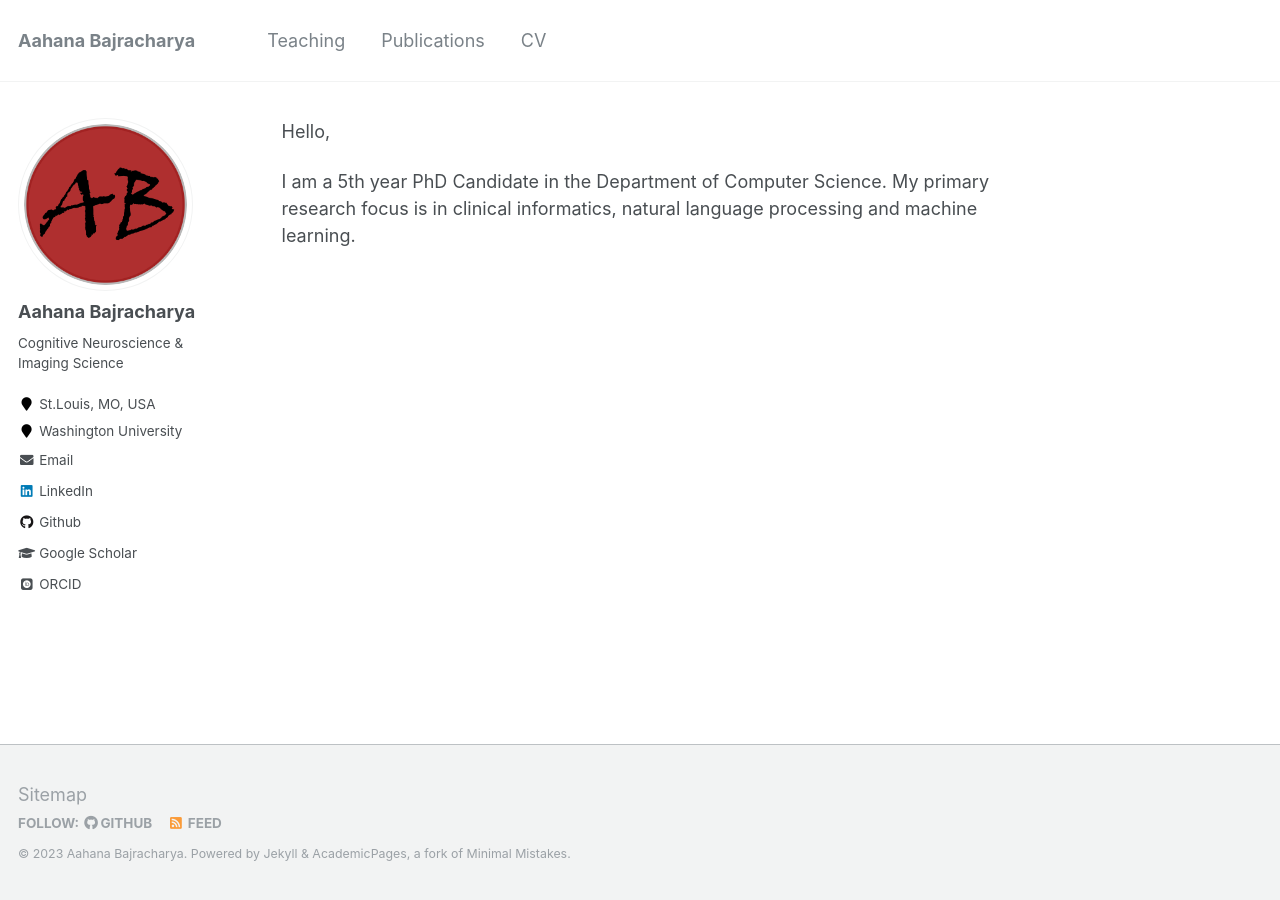
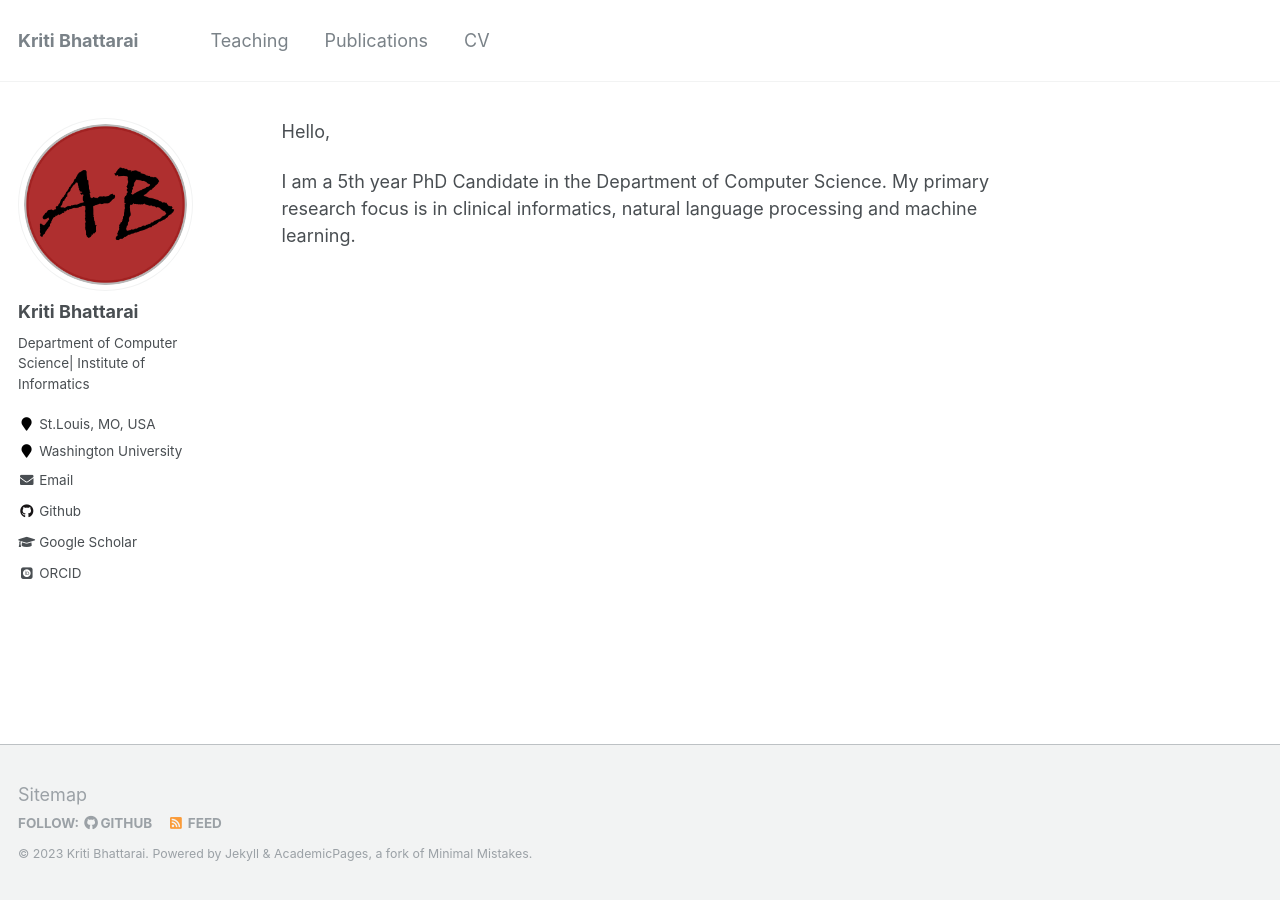
Before and after one commit to kritibhattarai23/kritibhattarai23.github.io, a Jekyll site: the page built from index.md, in a window 1280 px wide. Built offline with Jekyll 4.4.1, drawn with Linux system fonts in a browser that asks for light colours; some web fonts are replaced; our own code applies the rules of GitHub Pages for plain Markdown files.

Commit message:
Update _config.yml

```diff
--- a/_config.yml
+++ b/_config.yml
@@ -7,12 +7,12 @@
 
 # Site Settings
 locale                   : "en-US"
-title                    : "Aahana Bajracharya"
+title                    : "Kriti Bhattarai"
 title_separator          : "-"
-name                     : &name "Aahana Bajracharya"
+name                     : &name "Kriti Bhattarai"
 description              : &description "I am a cognitive neuroscientist working on developing computational methods to understand the neural bases of spoken language processing. My technical skills include data collection and analysis using functional magnetic resonance imaging and optical neuroimaging. I have been recognized for teamwork, leadership skills, and science communication."
-url                      : "https://aahana1.github.io" # the base hostname & protocol for your site e.g. "https://mmistakes.github.io"
-repository               : "Aahana1/aahana1.github.io"
+url                      : "https://kritibhattarai23.github.io" # the base hostname & protocol for your site e.g. "https://mmistakes.github.io"
+repository               : "kritibhattarai23/kritibhattarai23.github.io"
 teaser                   : "500x300.png"
 breadcrumbs              : false # true, false (default)
 future                   : true
@@ -78,14 +78,14 @@ analytics:
 
 # Site Author
 author:
-  name             : "Aahana Bajracharya"
+  name             : "Kriti Bhattarai"
   avatar           : "bitmap.png"
-  bio              : "Cognitive Neuroscience & Imaging Science"
+  bio              : "Department of Computer Science| Institute of Informatics"
   location         : "St.Louis, MO, USA"
   employer         : "Washington University"
   pubmed           : # "https://www.ncbi.nlm.nih.gov/pubmed/?term=john+snow"
-  googlescholar    : "https://scholar.google.com/citations?user=hsh907UAAAAJ&hl=en"
-  email            : "aahana@wustl.edu"
+  googlescholar    : ""
+  email            : "kriti.bhattarai@wustl.edu"
   researchgate     :  # example: "https://www.researchgate.net/profile/yourprofile"
   uri              :
   bitbucket        :
@@ -94,13 +94,13 @@ author:
   flickr           :
   facebook         :
   foursquare       :
-  github           : "Aahana1"
+  github           : "kritibhattarai23"
   google_plus      :
   keybase          :
   instagram        :
   impactstory      : #"https://profiles.impactstory.org/u/xxxx-xxxx-xxxx-xxxx"
   lastfm           :
-  linkedin         : "aahana-bajracharya"
+  linkedin         : #"aahana-bajracharya"
   orcid            : "https://orcid.org/0000-0002-7361-6020"
   pinterest        :
   soundcloud       :
```
